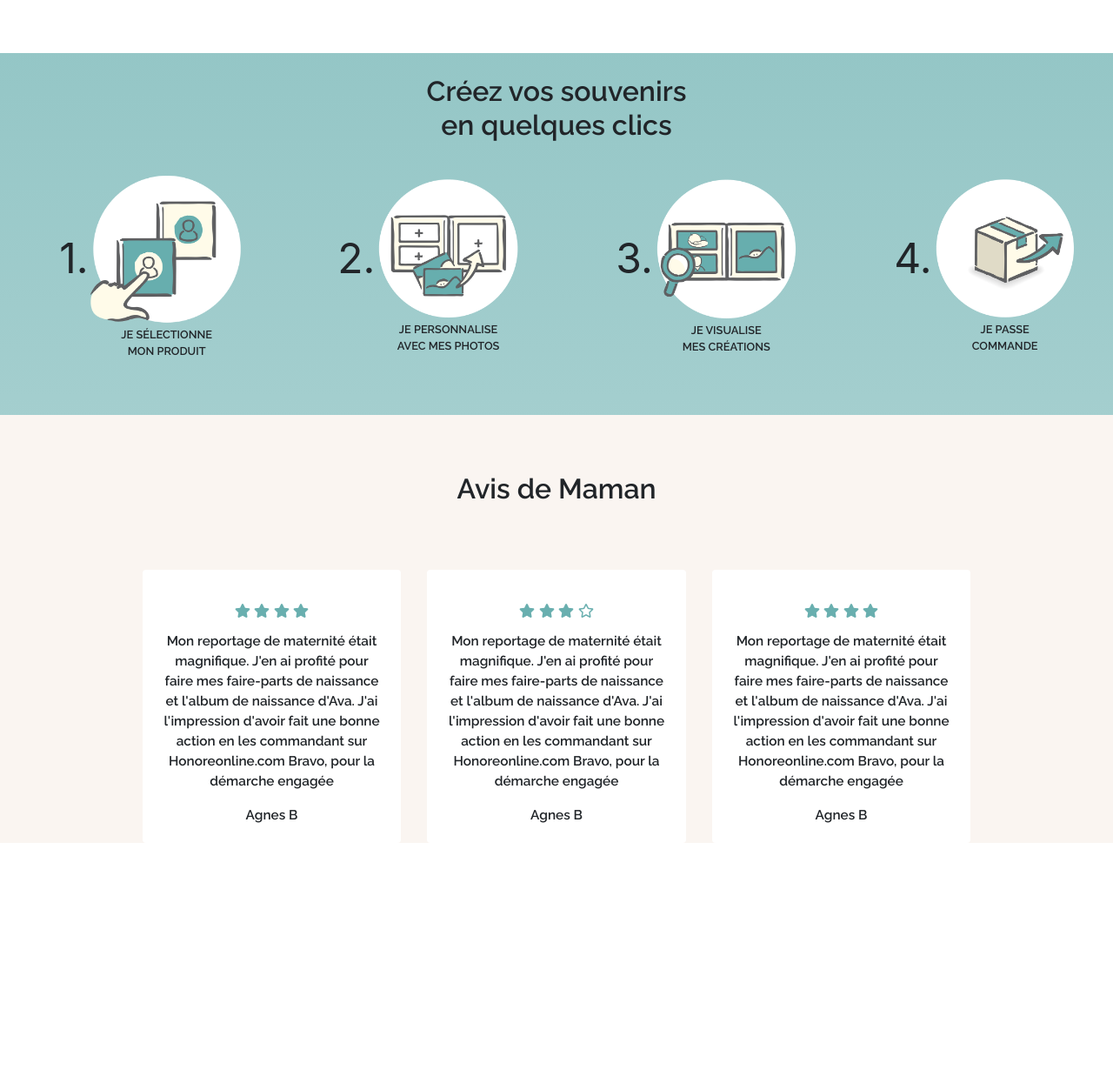
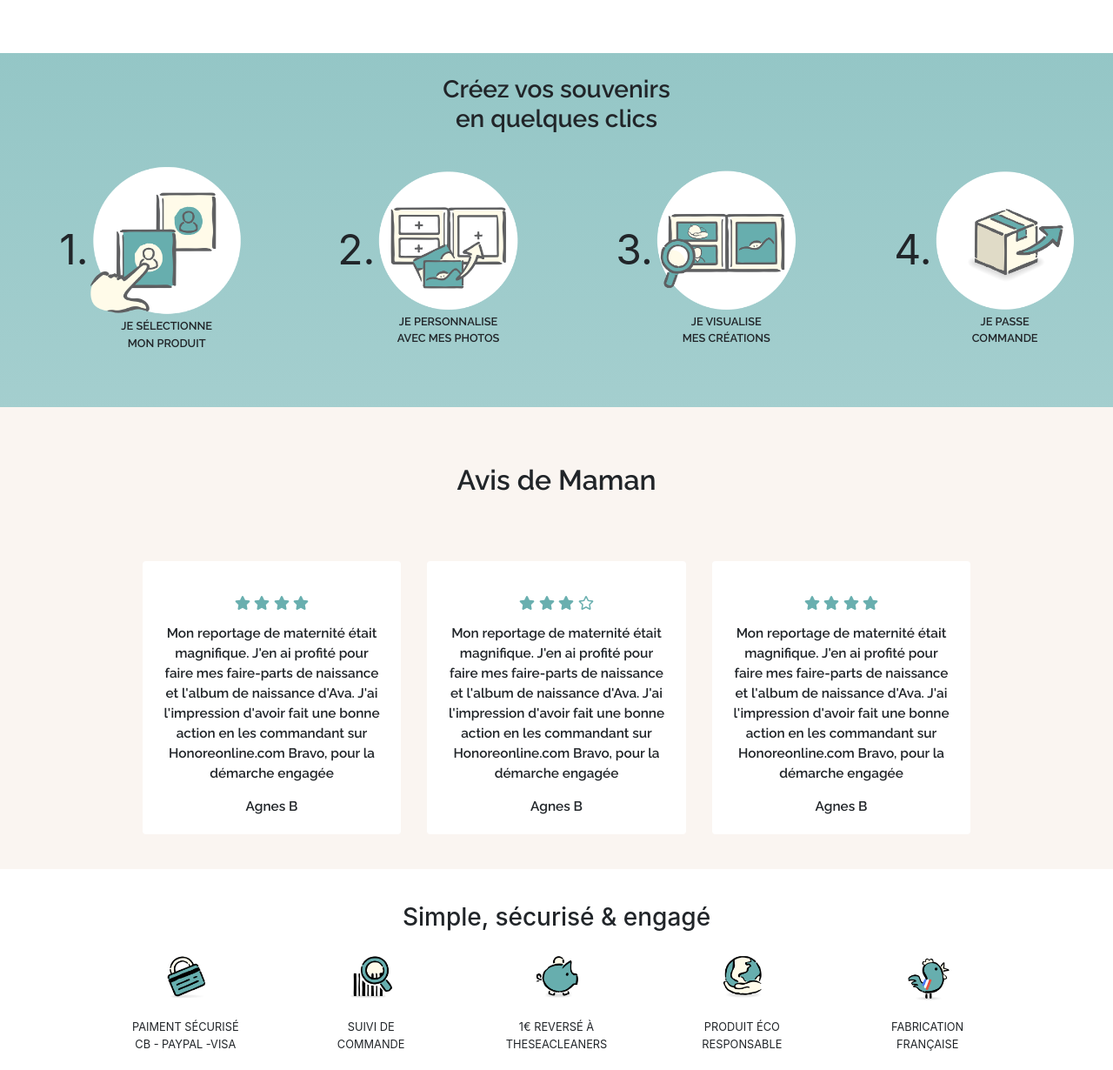
Before and after one commit to mbsenvoillage/honore-proto, a plain HTML site: page index.html in a window 1280 px wide. Shown: the part 2204-3434 px from the top of the page at 87% size. Before the commit the page ends 3173 px from the top, so only its background shows below. Drawn offline with nearby package versions, Linux system fonts and the light colour scheme.

Commit message:
reassurance section

```diff
--- a/css/responsive.css
+++ b/css/responsive.css
@@ -338,6 +338,10 @@
         padding: 30px;
         margin-bottom: 5%;
     }
+
+    .reassurance .card-text {
+        font-size: 2.3vw;
+    }
 }
 
 @media screen and (max-width: 768px) {
@@ -349,3 +353,10 @@
         font-size: 3vw;
     }
 }
+
+
+@media screen and (min-width: 992px){
+    .reassurance .card-img-top {
+        width: 30%;
+    }
+}
--- a/css/style.css
+++ b/css/style.css
@@ -424,7 +424,7 @@ button {
 
 /* HOMEPAGE PRODUCT PERSONALIZATION HOW TO */
 
-.product-personlization-howto .col-sm-12.col-md-6.col-lg-6.col-xl-2 {
+.product-personlization-howto .col-6.col-sm-6.col-md-6.col-lg-6.col-xl-2 {
     display: flex;
     align-items: center;
 }
@@ -441,7 +441,7 @@ button {
     border: none;
 }
 
-.row.personalization-steps {
+.row.personalization-steps, .reassurance-list {
     text-align: center;
 }
 
@@ -450,12 +450,12 @@ button {
     margin: 0 auto;
 }
 
-.product-personlization-howto .col-sm-12.col-md-6.col-lg-6.col-xl-2, .product-personlization-howto .col-12 {
+.product-personlization-howto .col-6.col-sm-6.col-md-6.col-lg-6.col-xl-2, .product-personlization-howto .col-12 {
     margin-top: 2%;
 
 }
 
-.product-personlization-howto .col-sm-12.col-md-6.col-lg-6.col-xl-2 {
+.product-personlization-howto .col-6.col-sm-6.col-md-6.col-lg-6.col-xl-2 {
     margin-bottom: 5%;
 
 }
@@ -471,7 +471,7 @@ button {
 }
 
 .row.personalization-steps .col-12 h3 {
-    font-size: 2rem;
+    font-size: 1.75rem;
 }
 
 .product-personlization-howto .card-body {
@@ -494,7 +494,8 @@ button {
 }
 
 .customer-ratings .row {
-    background-color: #FAF5F1
+    background-color: #FAF5F1;
+    padding-bottom: 40px;
 }
 
 /* HOMEPAGE PRODUCT CUSTOMER RATINGS */
@@ -515,3 +516,22 @@ button {
 .customer-ratings .card-body p:last-child {
     margin-top: 6%;
 }
+
+
+/* HOMEPAGE PRODUCT REASSURANCE */
+
+.reassurance .card-text {
+    text-transform: uppercase;
+}
+
+.reassurance .card-img-top {
+    width: 35%;
+}
+
+.reassurance {
+    margin-top: 3%;
+}
+
+.reassurance .col-12 h3 {
+    margin-bottom: 2%;
+}
--- a/index.html
+++ b/index.html
@@ -265,7 +265,7 @@
                 <h3>Créez vos souvenirs<br> en quelques clics</h3>
             </div>
 
-            <div class="col-sm-12 col-md-6 col-lg-6 col-xl-2">
+            <div class="col-6 col-sm-6 col-md-6 col-lg-6 col-xl-2">
                 <p class="step-num">1.</p>
                 <div class="card">
                     <img class="card-img-top" src="images/picto-etape-1.png" alt="Card image cap">
@@ -274,7 +274,7 @@
                     </div>
                 </div>
             </div>
-            <div class="col-sm-12 col-md-6 col-lg-6 col-xl-2">
+            <div class="col-6 col-sm-6 col-md-6 col-lg-6 col-xl-2">
                 <p class="step-num">2.</p>
                 <div class="card">
                     <img class="card-img-top" src="images/picto-etape-2.png" alt="Card image cap">
@@ -283,7 +283,7 @@
                     </div>
                 </div>
             </div>
-            <div class="col-sm-12 col-md-6 col-lg-6 col-xl-2">
+            <div class="col-6 col-sm-6 col-md-6 col-lg-6 col-xl-2">
                 <p class="step-num">3.</p>
                 <div class="card" >
                     <img class="card-img-top" src="images/picto-etape-3.png" alt="Card image cap">
@@ -292,7 +292,7 @@
                     </div>
                 </div>
             </div>
-            <div class="col-sm-12 col-md-6 col-lg-6 col-xl-2">
+            <div class="col-6 col-sm-6 col-md-6 col-lg-6 col-xl-2">
                 <p class="step-num">4.</p>
                 <div class="card">
                     <img class="card-img-top" src="images/picto-etape-4.png" alt="Card image cap">
@@ -362,6 +362,58 @@
 
 </section>
 
+<section class="reassurance">
+    <div class="container-fluid">
+        <div class="row reassurance-list justify-content-md-center">
+            <div class="col-12">
+                <h3>Simple, sécurisé & engagé</h3>
+            </div>
+            <div class="col-6 col-sm-6 col-md-4 col-lg-2">
+                <div class="card">
+                    <img class="card-img-top" src="images/picto-paiement.png" alt="Card image cap">
+                    <div class="card-body">
+                        <p class="card-text">Paiment sécurisé<br>cb - paypal -visa</p>
+                    </div>
+                </div>
+            </div>
+            <div class="col-6 col-sm-6 col-md-4 col-lg-2">
+                <div class="card" >
+                    <img class="card-img-top" src="images/picto-suivi-commande.png" alt="Card image cap">
+                    <div class="card-body">
+                        <p class="card-text">Suivi de<br>commande</p>
+                    </div>
+                </div>
+            </div>
+            <div class="col-6 col-sm-6 col-md-4 col-lg-2">
+                <div class="card">
+                    <img class="card-img-top" src="images/picto-tirelire.png" alt="Card image cap">
+                    <div class="card-body">
+                        <p class="card-text">1€ reversé à<br>theseacleaners</p>
+                    </div>
+                </div>
+            </div>
+            <div class="col-6 col-sm-6 col-md-4 col-lg-2">
+                <div class="card" >
+                    <img class="card-img-top" src="images/picto-eco-responsable.png" alt="Card image cap">
+                    <div class="card-body">
+                        <p class="card-text">produit éco<br>responsable</p>
+                    </div>
+                </div>
+            </div>
+            <div class="col-6 col-sm-6 col-md-4 col-lg-2">
+                <div class="card">
+                    <img class="card-img-top" src="images/picto-fabrication-francaise.png" alt="Card image cap">
+                    <div class="card-body">
+                        <p class="card-text">Fabrication<br>française</p>
+                    </div>
+                </div>
+            </div>
+        </div>
+
+    </div>
+
+</section>
+
 
 
 
```
Also changed, not shown: images/picto-eco-responsable.png (added), images/picto-fabrication-francaise.png (added), images/picto-paiement.png (added), images/picto-suivi-commande.png (added), images/picto-tirelire.png (added).
